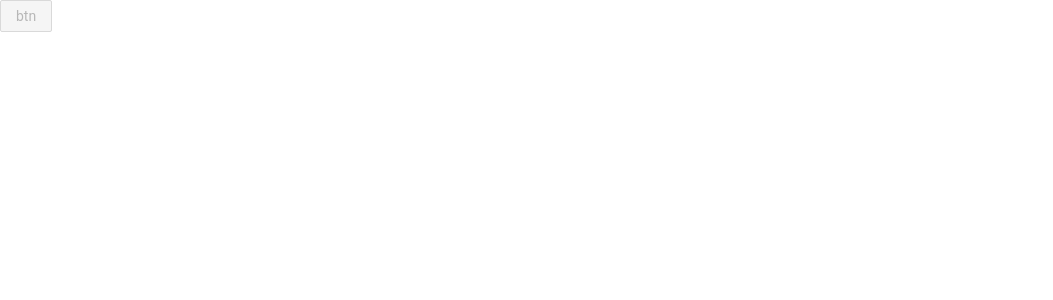
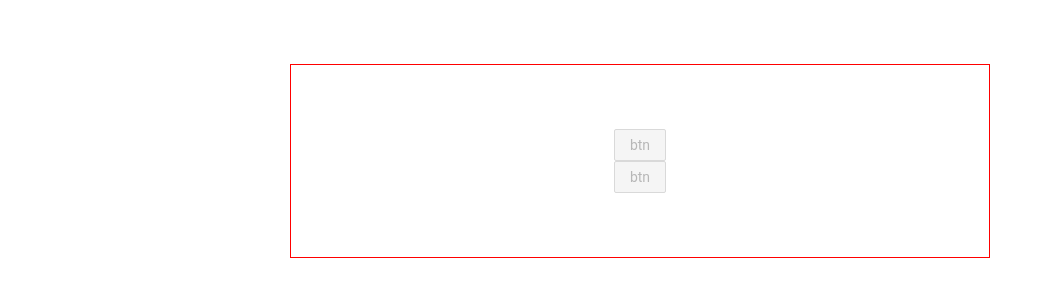
Before and after one commit to Maxinth/formik-ish, a React (Create React App) app: page / in a window 1280 px wide. Shown: the top 300 px of the page, without its empty margins (0-1053 px from the left). Built offline with nearby package versions, Linux system fonts and the light colour scheme.

Commit message:
props for btn

```diff
--- a/src/components/TestCase/index.js
+++ b/src/components/TestCase/index.js
@@ -1,12 +1,15 @@
 import { Button } from "antd";
-
+import { Button as StyledButton, Container } from "./styled";
 const TestCase = () => {
   return (
-    <div>
+    <Container>
       <Button type="primary" disabled>
         btn
       </Button>
-    </div>
+      <StyledButton danger disabled>
+        btn
+      </StyledButton>
+    </Container>
   );
 };
 
--- a/src/components/TestCase/styled.js
+++ b/src/components/TestCase/styled.js
@@ -2,7 +2,19 @@ import { Button as AntButton } from "antd";
 import styled from "styled-components";
 
 const Button = styled(AntButton)`
-  background-color: pink;
+  /* background-color: pink !important; */
+  cursor: pointer;
 `;
 
-export { Button };
+const Container = styled.section`
+  display: flex;
+  justify-content: center;
+  align-items: center;
+  flex-direction: column;
+  border: 1px solid red;
+  margin: 4rem auto;
+  max-width: 700px;
+  padding: 4rem 0.5rem;
+`;
+
+export { Button, Container };
```
